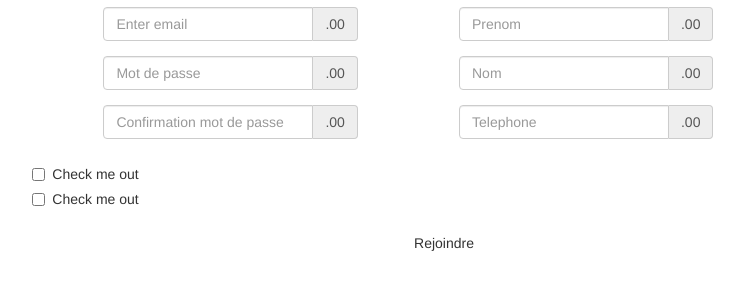
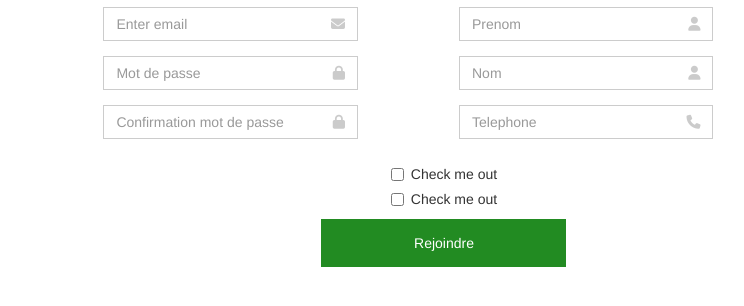
Before and after one commit to KristenGarnier/Integration_AJAVA, a website: page inscription.html in a window 1280 px wide. Shown: the part 56-362 px from the top of the page, without its empty margins (196-940 px from the left). Drawn offline with Linux system fonts and the light colour scheme.

Commit message:
Some chages in the css & finalize the layout

```diff
--- a/assets/SCSS/style.scss
+++ b/assets/SCSS/style.scss
@@ -1,3 +1,32 @@
-.test {
-  font-family: "Helvetica Neue Light", "HelveticaNeue-Light", "Helvetica Neue", Calibri, Helvetica, Arial, sans-serif;
+.page{
+  .input-group{
+    input{
+      border-radius: 0;
+      border-right: none;
+      box-shadow: none;
+      transition: border-color ease-in-out 0.25s;
+
+      &:focus {
+        border-color: #ccc;
+        border-bottom-color: #66afe9;
+      }
+    }
+    .input-group-addon{
+      border-radius: 0;
+      background: transparent;
+      border-left: none;
+      box-shadow: none;
+      i{
+        opacity: 0.3;
+      }
+    }
+  }
+  button.button--wayra{
+    background: forestgreen;
+    color: white;
+
+    &:hover::before{
+      background: greenyellow;
+    }
+  }
 }
--- a/inscription.html
+++ b/inscription.html
@@ -11,6 +11,9 @@
 
     <!-- Our own theme -->
     <link rel="stylesheet" href="assets/SCSS/style.css"/>
+
+    <!-- font awesome -->
+    <link rel="stylesheet" href="bower_components/font-awesome/css/font-awesome.min.css"/>
 
     <!-- All the JS are downloaded asynchronously, that's a little tweek for page speed, so don't worry about JS in the head -->
     <script src="bower_components/jquery/dist/jquery.min.js" async></script>
@@ -31,44 +34,45 @@
                 <div class="col-md-4 col-md-offset-1">
                     <div class="form-group">
                         <div class="input-group">
-                            <input type="email" class="form-control" id="exampleInputEmail1" placeholder="Enter email">
-                            <div class="input-group-addon">.00</div>
+                            <input type="email" class="form-control"  placeholder="Enter email">
+                            <div class="input-group-addon"><i class="fa fa-envelope"></i></div>
                         </div>
                     </div>
                     <div class="form-group">
                         <div class="input-group">
-                            <input type="email" class="form-control" id="exampleInputEmail1" placeholder="Mot de passe">
-                            <div class="input-group-addon">.00</div>
+                            <input type="password" class="form-control"  placeholder="Mot de passe">
+                            <div class="input-group-addon"><i class="fa fa-lock"></i></div>
                         </div>
                     </div>
                     <div class="form-group">
                         <div class="input-group">
-                            <input type="email" class="form-control" id="exampleInputEmail1" placeholder="Confirmation mot de passe">
-                            <div class="input-group-addon">.00</div>
+                            <input type="password" class="form-control"  placeholder="Confirmation mot de passe">
+                            <div class="input-group-addon"><i class="fa fa-lock"></i></div>
                         </div>
                     </div>
                 </div>
                 <div class="col-md-4 col-md-offset-1">
                     <div class="form-group">
                         <div class="input-group">
-                            <input type="email" class="form-control" id="exampleInputEmail1" placeholder="Prenom">
-                            <div class="input-group-addon">.00</div>
+                            <input type="text" class="form-control"  placeholder="Prenom">
+                            <div class="input-group-addon"><i class="fa fa-user"></i></div>
                         </div>
                     </div>
                     <div class="form-group">
                         <div class="input-group">
-                            <input type="email" class="form-control" id="exampleInputEmail1" placeholder="Nom">
-                            <div class="input-group-addon">.00</div>
+                            <input type="text" class="form-control"  placeholder="Nom">
+                            <div class="input-group-addon"><i class="fa fa-user"></i></div>
                         </div>
                     </div>
                     <div class="form-group">
                         <div class="input-group">
-                            <input type="email" class="form-control" id="exampleInputEmail1" placeholder="Telephone">
-                            <div class="input-group-addon">.00</div>
+                            <input type="number" class="form-control" placeholder="Telephone">
+                            <div class="input-group-addon"><i class="fa fa-phone"></i></div>
                         </div>
                     </div>
                 </div>
                 <div class="col-md-12">
+                    <div class="text-center">
                         <div class="checkbox">
                             <label>
                                 <input type="checkbox"> Check me out
@@ -79,6 +83,7 @@
                                 <input type="checkbox"> Check me out
                             </label>
                         </div>
+                    </div>
                     <button type="submit" class=" center-block button button--wayra">Rejoindre</button>
                 </div>
             </form>
```
Also changed, not shown: assets/SCSS/style.css, 1 other file. Lines whose indentation alone changed are shown as unchanged.
